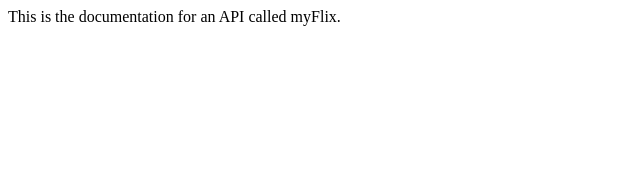
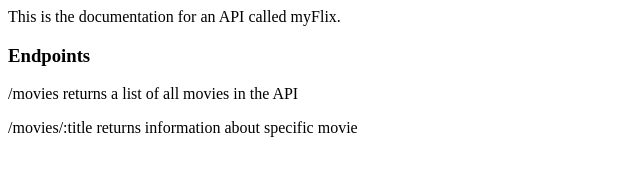
Before and after one commit to nyaliss19/movie_api, a website: page public/documentation.html in a window 1280 px wide. Shown: the whole page, without its empty margins (0-640 px from the left). Drawn offline with Linux system fonts and the light colour scheme.

Commit message:
Update documentation.html
Added information on endpoints

```diff
--- a/public/documentation.html
+++ b/public/documentation.html
@@ -8,5 +8,8 @@
 </head>
 <body>
     This is the documentation for an API called myFlix.
+    <h3>Endpoints</h3>
+    <p>/movies returns a list of all movies in the API</p>
+    <p>/movies/:title returns information about specific movie</p>
 </body>
 </html>
```
